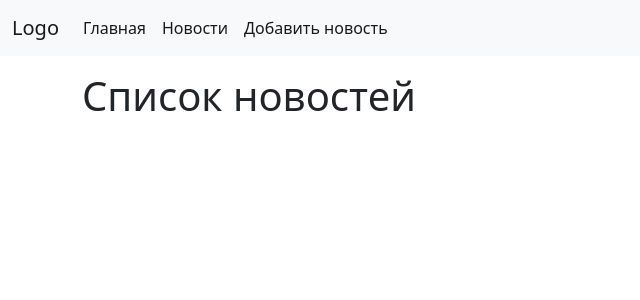
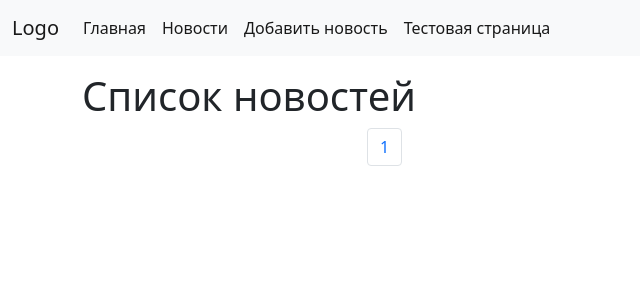
Before and after one commit to SimaDovakin/my_first_django_project, a Django app: page /news/ in a window 1280 px wide. Shown: the top 300 px of the page, without its empty margins (0-640 px from the left). Run offline with Django 3.2, Linux system fonts and the light colour scheme; the visitor is signed in with stand-in values (Sample User, id 1); data that the repository does not hold is empty; some libraries are stand-ins or nearby versions.

Commit message:
Add pagination and edit sidebur news count

```diff
--- a/myfirstsite/news/templates/news/add_news.html
+++ b/myfirstsite/news/templates/news/add_news.html
@@ -16,3 +16,4 @@
     <button type="submit" class="btn btn-primary btn-block">Добавить новость</button>
   </form>
 {% endblock %}
+{% block pagination %}{% endblock %}
--- a/myfirstsite/news/templates/news/index.html
+++ b/myfirstsite/news/templates/news/index.html
@@ -7,3 +7,4 @@
 {% block content %}
   {{ block.super }}
 {% endblock %}
+{% block pagination %}{% endblock %}
--- a/myfirstsite/news/templates/news/news_detail.html
+++ b/myfirstsite/news/templates/news/news_detail.html
@@ -30,3 +30,4 @@
           </div>
         </div>
 {% endblock %}
+{% block pagination %}{% endblock %}
--- a/myfirstsite/news/templatetags/news_tags.py
+++ b/myfirstsite/news/templatetags/news_tags.py
@@ -1,5 +1,5 @@
 from django import template
-from django.db.models import Count
+from django.db.models import Count, F
 
 from news.models import Category
 
@@ -9,7 +9,7 @@ register = template.Library()
 
 @register.simple_tag()
 def get_categories():
-    cats = Category.objects.annotate(Count('news')).filter(news__count__gt=0)
+    cats = Category.objects.annotate(cnt=Count('news', filter=F('news__is_published'))).filter(cnt__gt=0)
     return cats
 
 
--- a/myfirstsite/news/urls.py
+++ b/myfirstsite/news/urls.py
@@ -8,4 +8,5 @@ urlpatterns = [
     path('<int:category_id>/', NewsByCategory.as_view(), name='category'),
     path('<int:category_id>/<int:news_id>/', ViewNews.as_view(), name='news_detail'),
     path('add-news/', CreateNews.as_view(), name='add_news'),
+    path('test/', test, name='test')
 ]
--- a/myfirstsite/news/views.py
+++ b/myfirstsite/news/views.py
@@ -2,6 +2,7 @@ from django.shortcuts import render, get_object_or_404, redirect
 from django.views.generic import ListView, DetailView, CreateView
 from django.db.models import F
 from django.contrib.auth.mixins import LoginRequiredMixin
+from django.core.paginator import Paginator
 
 from .models import News, Category
 from .forms import NewsForm
@@ -12,9 +13,18 @@ def index(request):
     return render(request, 'news/index.html', context=context)
 
 
+def test(request):
+    items = [f'item {i}' for i in range(1, 12)]
+    paginator = Paginator(items, 2)
+    page_num = request.GET.get('page', 1)
+    page_obj = paginator.get_page(page_num)
+    return render(request, 'news/test.html', {'page_obj': page_obj})
+
+
 class NewsList(ListView):
     model = News
     context_object_name = 'news'
+    paginate_by = 2
 
     def get_context_data(self, *, object_list=None, **kwargs):
         context = super().get_context_data(**kwargs)
@@ -29,6 +39,7 @@ class NewsByCategory(ListView):
     model = News
     context_object_name = 'news'
     allow_empty = False
+    paginate_by = 2
 
     def get_queryset(self):
         return News.objects.filter(is_published=True, category_id=self.kwargs['category_id']).select_related('category')
--- a/myfirstsite/templates/base.html
+++ b/myfirstsite/templates/base.html
@@ -27,6 +27,17 @@
         </div>
         <div class="col-md-9">
           {% block content %}CONTENT{% endblock %}
+          {% block pagination %}
+            <nav aria-label="...">
+              <ul class="pagination">
+                {% for p in page_obj.paginator.page_range %}
+                  <li class="page-item">
+                    <a class="page-link" href="?page={{ p }}">{{ p }}</a>
+                  </li>
+                {% endfor %}
+              </ul>
+            </nav>
+          {% endblock %}
         </div>
       </div>
     </div>
--- a/myfirstsite/templates/include/_navbar.html
+++ b/myfirstsite/templates/include/_navbar.html
@@ -16,6 +16,9 @@
           <li class="nav-item">
             <a class="nav-link active" aria-current="page" href="{% url 'add_news' %}">Добавить новость</a>
           </li>
+          <li class="nav-item">
+            <a class="nav-link active" aria-current="page" href="{% url 'test' %}">Тестовая страница</a>
+          </li>
         {% endif %}
       </ul>
     </div>
--- a/myfirstsite/templates/include/_sidebar.html
+++ b/myfirstsite/templates/include/_sidebar.html
@@ -2,6 +2,6 @@
 <div class="list-group">
   {% get_categories as categories %}
   {% for category in categories %}
-    <a href="{{ category.get_absolute_url }}" class="list-group-item list-group-item-action {% if category.pk == category_id %}active{% endif %}" aria-current="true">{{ category.title }} <span class="badge bg-dark badge-pill">{{ category.news__count }}</span></a>
+    <a href="{{ category.get_absolute_url }}" class="list-group-item list-group-item-action {% if category.pk == category_id %}active{% endif %}" aria-current="true">{{ category.title }} <span class="badge bg-dark badge-pill">{{ category.cnt }}</span></a>
   {% endfor %}
 </div>
```
Also changed, not shown: myfirstsite/news/templates/news/test.html (added, +17 -0 lines).
